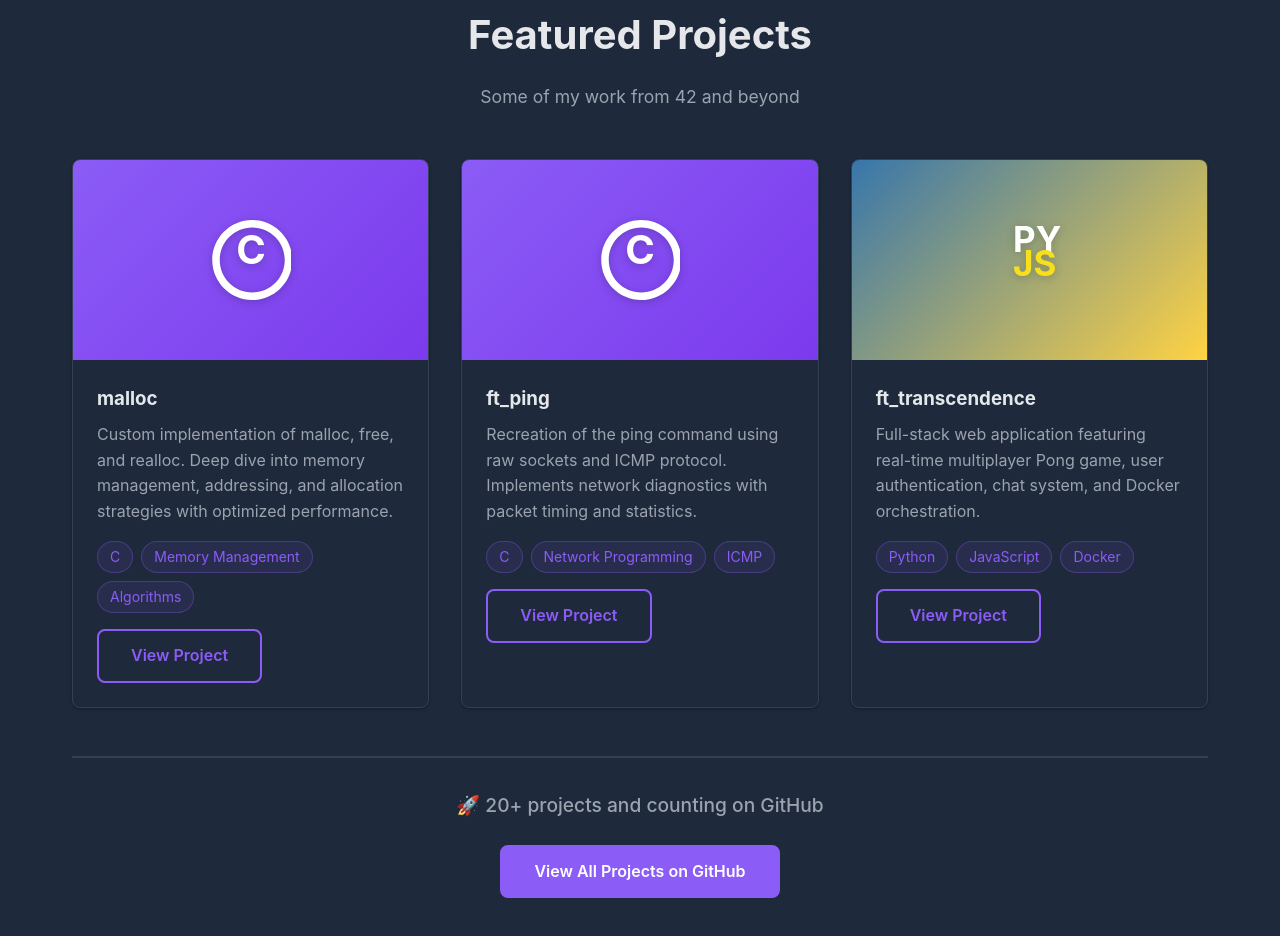
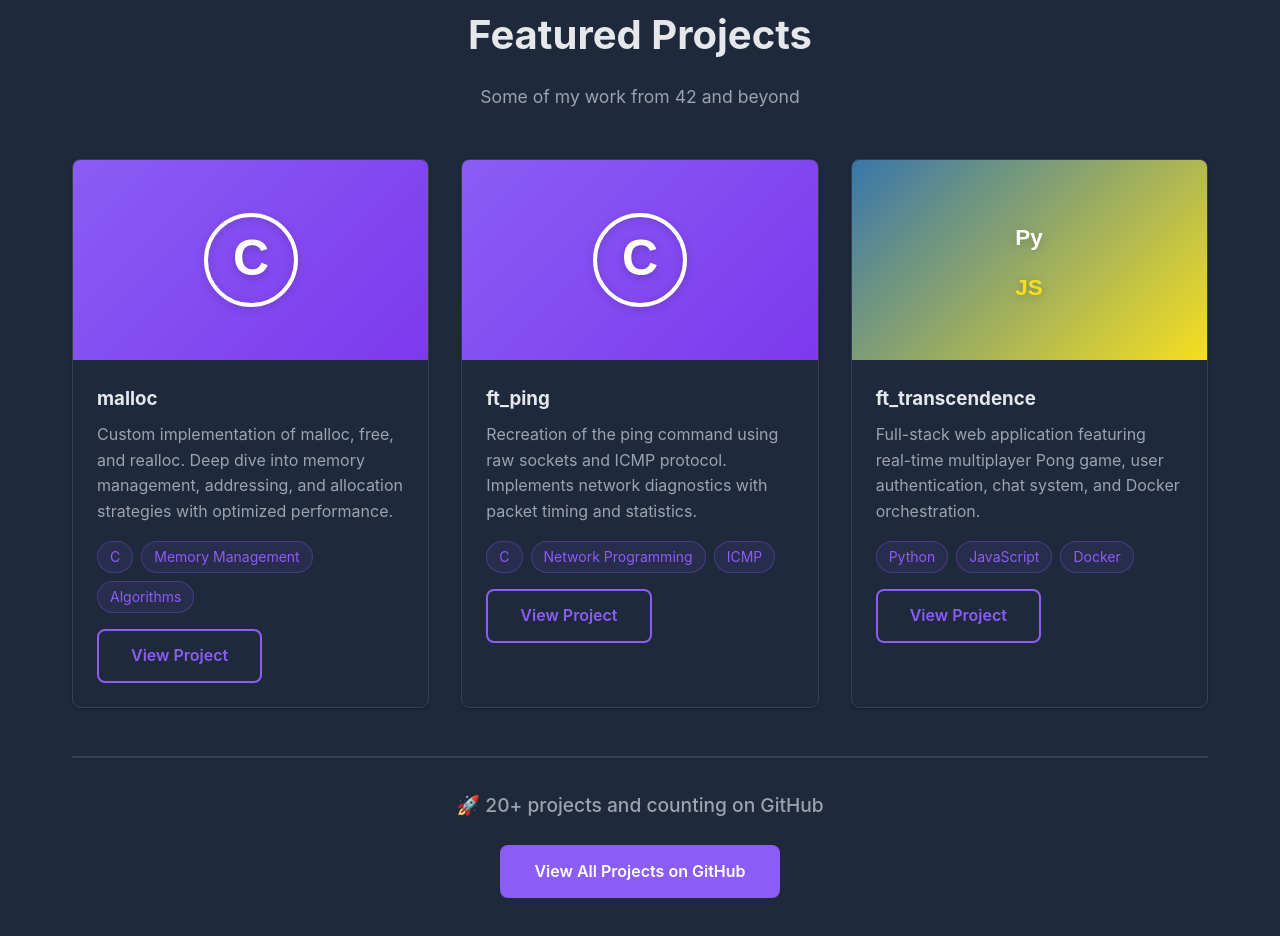
Before and after one commit to goncalo1021pt/goncalo1021pt.github.io, a plain HTML site: page index.html in a window 1280 px wide. Shown: the part 3898-4834 px from the top of the page. Drawn offline with Linux system fonts and the light colour scheme.

Commit message:
imrpoved svg icons in featured projects

```diff
--- a/index.html
+++ b/index.html
@@ -165,9 +165,9 @@
             <div class="projects-grid">
                 <div class="project-card">
                     <div class="project-image">
-                        <svg width="80" height="80" viewBox="0 0 32 32" fill="white">
-                            <path d="M16.5,0C7.664,0,0.5,7.164,0.5,16S7.664,32,16.5,32s16-7.164,16-16S25.336,0,16.5,0z M16.5,29C9.318,29,3.5,23.182,3.5,16S9.318,3,16.5,3s13,5.818,13,13S23.682,29,16.5,29z"/>
-                            <text x="50%" y="55%" text-anchor="middle" font-size="16" font-weight="bold" fill="white">C</text>
+                        <svg width="100" height="100" viewBox="0 0 100 100">
+                            <circle cx="50" cy="50" r="45" fill="none" stroke="white" stroke-width="4"/>
+                            <text x="50" y="65" font-family="Arial, sans-serif" font-size="50" font-weight="bold" fill="white" text-anchor="middle">C</text>
                         </svg>
                     </div>
                     <div class="project-content">
@@ -183,9 +183,9 @@
                 </div>
                 <div class="project-card">
                     <div class="project-image">
-                        <svg width="80" height="80" viewBox="0 0 32 32" fill="white">
-                            <path d="M16.5,0C7.664,0,0.5,7.164,0.5,16S7.664,32,16.5,32s16-7.164,16-16S25.336,0,16.5,0z M16.5,29C9.318,29,3.5,23.182,3.5,16S9.318,3,16.5,3s13,5.818,13,13S23.682,29,16.5,29z"/>
-                            <text x="50%" y="55%" text-anchor="middle" font-size="16" font-weight="bold" fill="white">C</text>
+                        <svg width="100" height="100" viewBox="0 0 100 100">
+                            <circle cx="50" cy="50" r="45" fill="none" stroke="white" stroke-width="4"/>
+                            <text x="50" y="65" font-family="Arial, sans-serif" font-size="50" font-weight="bold" fill="white" text-anchor="middle">C</text>
                         </svg>
                     </div>
                     <div class="project-content">
@@ -200,11 +200,15 @@
                     </div>
                 </div>
                 <div class="project-card">
-                    <div class="project-image" style="background: linear-gradient(135deg, #3776ab 0%, #ffd343 100%);">
-                        <svg width="80" height="80" viewBox="0 0 32 32" fill="white">
-                            <text x="30%" y="40%" font-size="14" font-weight="bold" fill="white">PY</text>
-                            <text x="30%" y="70%" font-size="14" font-weight="bold" fill="#f7df1e">JS</text>
-                        </svg>
+                    <div class="project-image" style="background: linear-gradient(135deg, #3776ab 0%, #f7df1e 100%);">
+                        <div style="display: flex; flex-direction: column; align-items: center;">
+                            <svg width="80" height="50" viewBox="0 0 100 100">
+                                <text x="50" y="70" font-family="Arial, sans-serif" font-size="45" font-weight="bold" fill="white" text-anchor="middle">Py</text>
+                            </svg>
+                            <svg width="80" height="50" viewBox="0 0 100 100">
+                                <text x="50" y="70" font-family="Arial, sans-serif" font-size="45" font-weight="bold" fill="#f7df1e" text-anchor="middle">JS</text>
+                            </svg>
+                        </div>
                     </div>
                     <div class="project-content">
                         <h3>ft_transcendence</h3>
```
